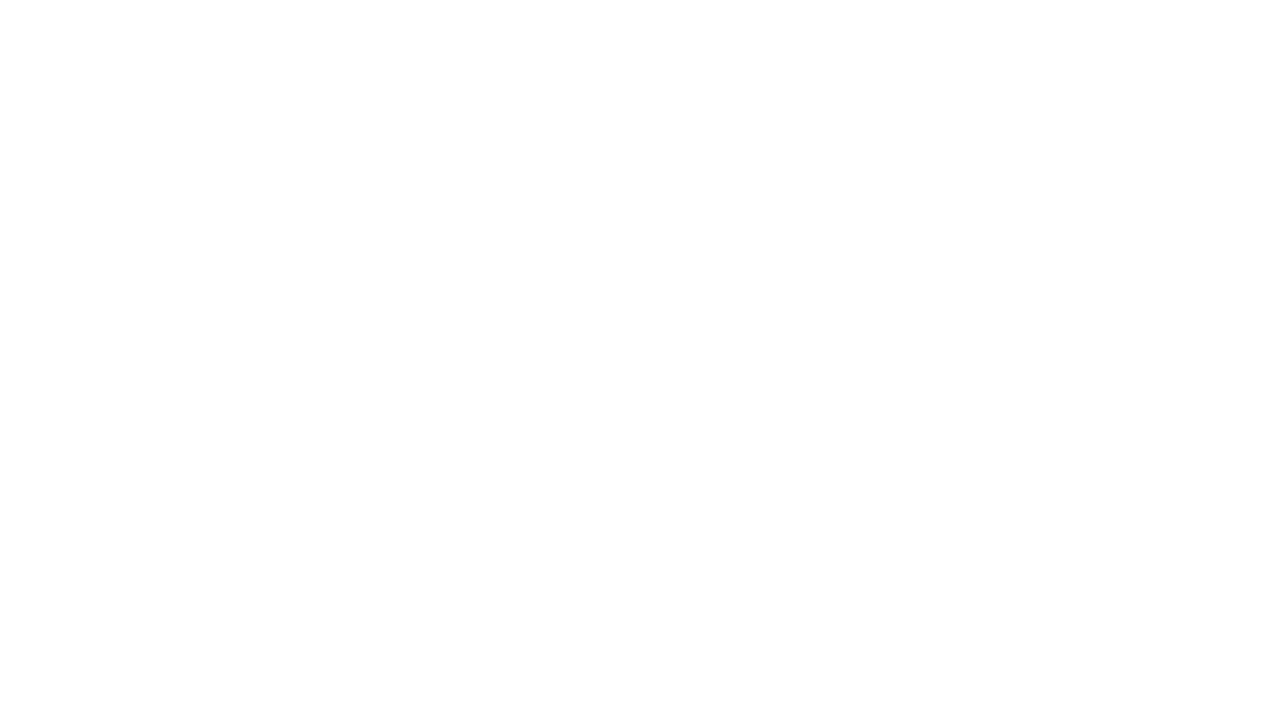
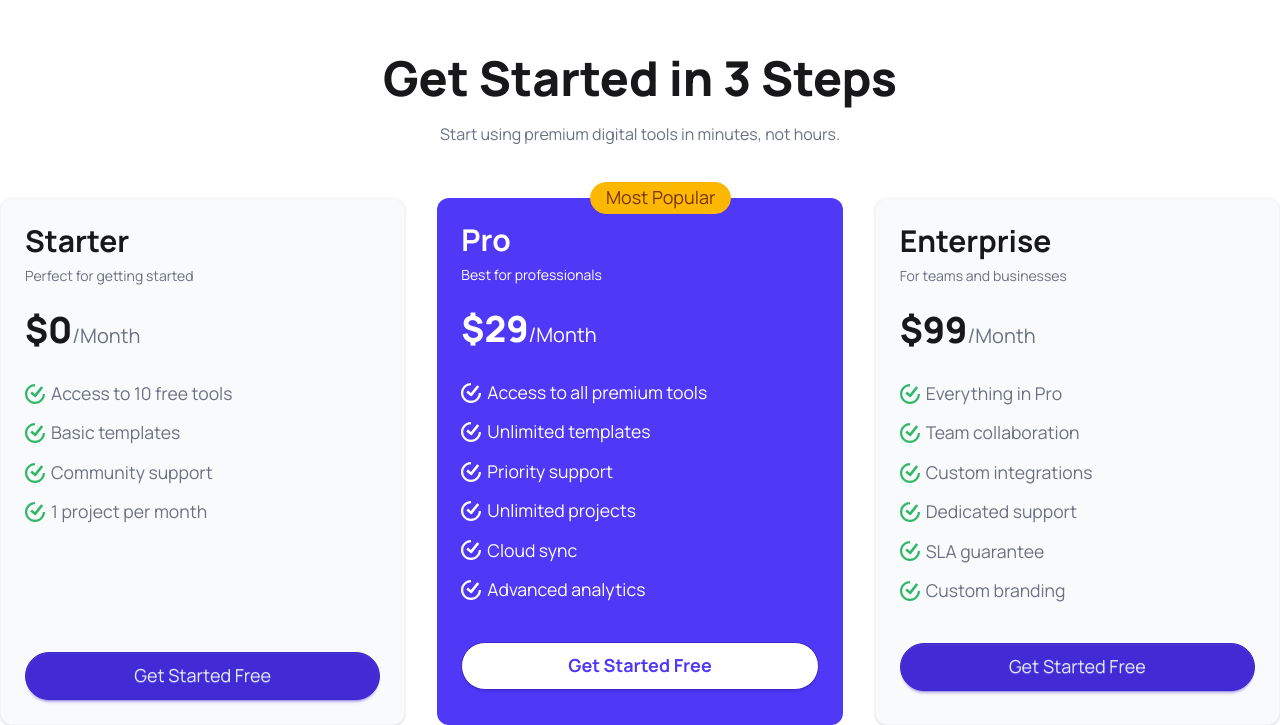
Before and after one commit to ZunaedAfif10/DigiTools-Platform, a React (Vite) app: page / in a window 1280 px wide. Shown: the part 3810-4535 px from the top of the page. Before the commit the page ends 3480 px from the top, so only its background shows below. Built offline with nearby package versions, Linux system fonts and the light colour scheme.

Commit message:
added offer section

```diff
--- a/src/App.jsx
+++ b/src/App.jsx
@@ -1,4 +1,4 @@
-import { Suspense } from 'react'
+import { Suspense, useState } from 'react'
 import './App.css'
 import { Header } from './components/Header/Header'
 import { Info } from './components/Info/Info'
@@ -6,24 +6,31 @@ import { Navbar } from './components/Navbar/Navbar'
 import { Toggle } from './components/Toggle/Toggle'
 import { ToastContainer } from 'react-toastify'
 import { Getstarted } from './components/Getstarted/Getstarted'
+import { Offer } from './components/Offer/Offer'
 
-const fetchProduct = async()=>{
+const fetchProduct = async () => {
   const res = await fetch('/data.json');
   return res.json();
 }
 
 function App() {
+  const [selectedType, setSelectedType] = useState('products');
   const promiseProduct = fetchProduct();
   return (
     <>
       <Navbar></Navbar>
       <Header></Header>
       <Info></Info>
-      <Suspense fallback={<span className="loading loading-spinner loading-lg"></span>}>
-        <Toggle promiseProduct={promiseProduct}></Toggle>
+      <Suspense fallback={<div className="flex justify-center items-center min-h-screen">
+        <span className="loading loading-spinner loading-lg"></span>
+      </div>}>
+        <Toggle promiseProduct={promiseProduct} selectedType={selectedType} setSelectedType={setSelectedType}></Toggle>
       </Suspense>
       <ToastContainer />
-      <Getstarted></Getstarted>
+      {selectedType === 'products' ? <>
+        <Getstarted></Getstarted>
+        <Offer></Offer>
+      </> : ''}
     </>
   )
 }
--- /dev/null
+++ b/src/components/Offer/Offer.jsx
@@ -0,0 +1,146 @@
+import React from 'react'
+import { SiTicktick } from 'react-icons/si'
+
+export const Offer = () => {
+    return (
+        <div className='mt-32 text-center'>
+            <h1 className='font-extrabold text-5xl pt-32'>Get Started in 3 Steps</h1>
+            <p className='text-gray-500 py-5'>Start using premium digital tools in minutes, not hours.</p>
+            <div className="card container grid lg:grid-cols-3 gap-8 mx-auto bg-base-100 mt-8">
+                <div className="card-body border border-gray-100 bg-[#F9FAFC] shadow-sm rounded-xl">
+                    <div className="text-left">
+                        <h2 className="text-3xl font-bold">Starter</h2>
+                        <p className='text-gray-500 pt-1.5 pb-6'>Perfect for getting started</p>
+                        <span className="text-4xl font-extrabold">$0<span className="text-gray-500 text-xl font-normal">/Month</span></span>
+                    </div>
+                    <ul className="mt-6 flex flex-col gap-2 text-xs">
+                        <div className='mb-2'>
+                            <div className='flex items-center gap-1.5' ><SiTicktick color='#30B868' size={20}>
+                            </SiTicktick>
+                                <span className='text-[1.1rem] text-gray-500'>Access to 10 free tools</span>
+                            </div>
+                        </div>
+                        <div className='mb-2'>
+                            <div className='flex items-center gap-1.5' ><SiTicktick color='#30B868' size={20}>
+                            </SiTicktick>
+                                <span className='text-[1.1rem] text-gray-500'>Basic templates</span>
+                            </div>
+                        </div>
+                        <div className='mb-2'>
+                            <div className='flex items-center gap-1.5' ><SiTicktick color='#30B868' size={20}>
+                            </SiTicktick>
+                                <span className='text-[1.1rem] text-gray-500'>Community support</span>
+                            </div>
+                        </div>
+                        <div className='mb-2'>
+                            <div className='flex items-center gap-1.5' ><SiTicktick color='#30B868' size={20}>
+                            </SiTicktick>
+                                <span className='text-[1.1rem] text-gray-500'>1 project per month</span>
+                            </div>
+                        </div>
+                    </ul>
+                    <div className="mt-28">
+                        <button className="btn btn-primary btn-block btn-lg rounded-3xl font-normal ">Get Started Free</button>
+                    </div>
+                </div>
+                <div className="card-body bg-[#4F39F6] rounded-xl text-white">
+                    <div className="text-left relative">
+                        <p className='badge badge-warning absolute -top-10 left-[36%] badge-xl rounded-4xl'>Most Popular</p>
+                        <h2 className="text-3xl font-bold">Pro</h2>
+                        <p className='pt-1.5 pb-6'>Best for professionals</p>
+                        <span className="text-4xl font-extrabold">$29<span className="text-xl font-normal">/Month</span></span>
+                    </div>
+                    <ul className="mt-6 flex flex-col gap-2 text-xs">
+                        <div className='mb-2'>
+                            <div className='flex items-center gap-1.5' ><SiTicktick color='white' size={20}>
+                            </SiTicktick>
+                                <span className='text-[1.1rem] '>Access to all premium tools</span>
+                            </div>
+                        </div>
+                        <div className='mb-2'>
+                            <div className='flex items-center gap-1.5' ><SiTicktick color='white' size={20}>
+                            </SiTicktick>
+                                <span className='text-[1.1rem] '>Unlimited templates</span>
+                            </div>
+                        </div>
+                        <div className='mb-2'>
+                            <div className='flex items-center gap-1.5' ><SiTicktick color='white' size={20}>
+                            </SiTicktick>
+                                <span className='text-[1.1rem] '>Priority support</span>
+                            </div>
+                        </div>
+                        <div className='mb-2'>
+                            <div className='flex items-center gap-1.5' ><SiTicktick color='white' size={20}>
+                            </SiTicktick>
+                                <span className='text-[1.1rem] '>Unlimited projects</span>
+                            </div>
+                        </div>
+                        <div className='mb-2'>
+                            <div className='flex items-center gap-1.5' ><SiTicktick color='white' size={20}>
+                            </SiTicktick>
+                                <span className='text-[1.1rem] '>Cloud sync</span>
+                            </div>
+                        </div>
+                        <div className='mb-2'>
+                            <div className='flex items-center gap-1.5' ><SiTicktick color='white' size={20}>
+                            </SiTicktick>
+                                <span className='text-[1.1rem] '>Advanced analytics</span>
+                            </div>
+                        </div>
+                    </ul>
+                    <div className="mt-6">
+                        <button className="btn btn-primary bg-white text-[#4F39F6] btn-block btn-lg rounded-3xl font-bold">Get Started Free</button>
+                    </div>
+                </div>
+                <div className="card-body border border-gray-100 bg-[#F9FAFC] shadow-sm rounded-xl">
+                    <div className="text-left">
+                        <h2 className="text-3xl font-bold">Enterprise</h2>
+                        <p className='text-gray-500 pt-1.5 pb-6'>For teams and businesses</p>
+                        <span className="text-4xl font-extrabold">$99<span className="text-gray-500 text-xl font-normal">/Month</span></span>
+                    </div>
+                    <ul className="mt-6 flex flex-col gap-2 text-xs">
+                        <div className='mb-2'>
+                            <div className='flex items-center gap-1.5' ><SiTicktick color='#30B868' size={20}>
+                            </SiTicktick>
+                                <span className='text-[1.1rem] text-gray-500'>Everything in Pro</span>
+                            </div>
+                        </div>
+                        <div className='mb-2'>
+                            <div className='flex items-center gap-1.5' ><SiTicktick color='#30B868' size={20}>
+                            </SiTicktick>
+                                <span className='text-[1.1rem] text-gray-500'>Team collaboration</span>
+                            </div>
+                        </div>
+                        <div className='mb-2'>
+                            <div className='flex items-center gap-1.5' ><SiTicktick color='#30B868' size={20}>
+                            </SiTicktick>
+                                <span className='text-[1.1rem] text-gray-500'>Custom integrations</span>
+                            </div>
+                        </div>
+                        <div className='mb-2'>
+                            <div className='flex items-center gap-1.5' ><SiTicktick color='#30B868' size={20}>
+                            </SiTicktick>
+                                <span className='text-[1.1rem] text-gray-500'>Dedicated support</span>
+                            </div>
+                        </div>
+                        <div className='mb-2'>
+                            <div className='flex items-center gap-1.5' ><SiTicktick color='#30B868' size={20}>
+                            </SiTicktick>
+                                <span className='text-[1.1rem] text-gray-500'>SLA guarantee</span>
+                            </div>
+                        </div>
+                        <div className='mb-2'>
+                            <div className='flex items-center gap-1.5' ><SiTicktick color='#30B868' size={20}>
+                            </SiTicktick>
+                                <span className='text-[1.1rem] text-gray-500'>Custom branding</span>
+                            </div>
+                        </div>
+                    </ul>
+                    <div className="mt-6">
+                        <button className="btn btn-primary btn-block btn-lg rounded-3xl font-normal ">Get Started Free</button>
+                    </div>
+                </div>
+            </div>
+        </div>
+    )
+}
--- a/src/components/Toggle/Toggle.jsx
+++ b/src/components/Toggle/Toggle.jsx
@@ -2,9 +2,9 @@ import React, { use, useState } from 'react'
 import { Products } from './Products';
 import { Cart } from './Cart';
 
-export const Toggle = ({promiseProduct}) => {
+export const Toggle = ({promiseProduct , selectedType ,setSelectedType}) => {
   const products = use(promiseProduct);
-  const [selectedType,setSelectedType] = useState('products');
+//  console.log(selectedType);
   const [cartItem,setCartItem] = useState([]);
   return (
     <div className='mt-32 mb-32 text-center'>
--- a/src/components/ui/Item.jsx
+++ b/src/components/ui/Item.jsx
@@ -1,7 +1,7 @@
 import React from 'react'
 
 export const Item = ({ item, cartItem, setCartItem}) => {
-    console.log(item);
+    // console.log(item);
     const deleteItem = ()=>{
         const updatedCart = cartItem.filter(ci => ci !== item);
         setCartItem(updatedCart);
```
Also changed, not shown: src/components/Getstarted/Getstarted.jsx (+7 -4 lines).
